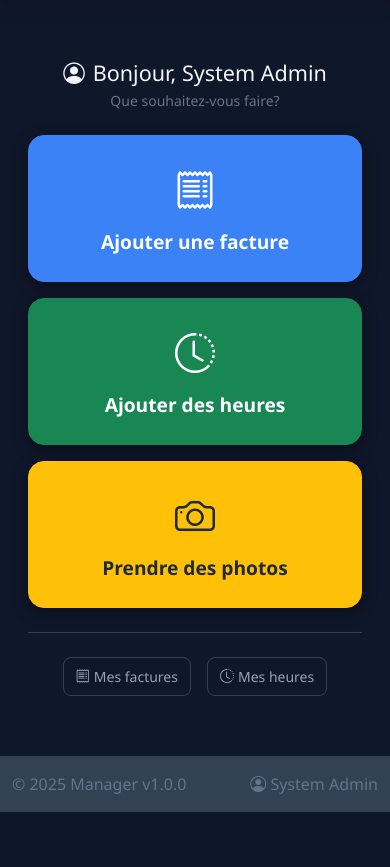
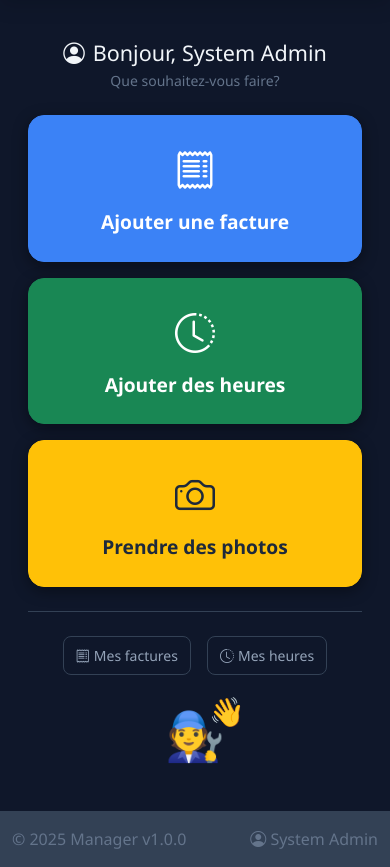
Before and after one commit to rickydi/flip-manager, a PHP site: page /flip/employe/index.php in a window 390 px wide. Shown: the part 64-931 px from the top of the page. Before the commit the page ends 876 px from the top, so only its background shows below. Run offline with PHP 8.4, Linux system fonts and the light colour scheme; a user stored in the database is signed in; data comes from the database, SQL or seed files in the repository; data that the repository does not hold is empty; some libraries are stand-ins or nearby versions.

Commit message:
Add waving guy animation on employee mobile dashboard

```diff
--- a/flip/employe/index.php
+++ b/flip/employe/index.php
@@ -96,6 +96,14 @@
             <a href="<?= url('/employe/mes-heures.php') ?>" class="btn btn-outline-secondary">
                 <i class="bi bi-clock-history me-1"></i><?= __('my_hours') ?>
             </a>
+        </div>
+
+        <!-- Petit bonhomme qui dit allo -->
+        <div class="text-center mt-4">
+            <div class="waving-guy">
+                <span class="guy-body">🧑‍🔧</span>
+                <span class="waving-hand">👋</span>
+            </div>
         </div>
     </div>
 
@@ -323,6 +331,34 @@
 [data-theme="dark"] .mobile-action-menu .btn-lg {
     box-shadow: 0 4px 15px rgba(0, 0, 0, 0.4);
 }
+
+/* Petit bonhomme qui fait allo */
+.waving-guy {
+    display: inline-block;
+    font-size: 3rem;
+    position: relative;
+}
+
+.guy-body {
+    display: inline-block;
+}
+
+.waving-hand {
+    display: inline-block;
+    position: absolute;
+    top: -10px;
+    right: -20px;
+    font-size: 1.8rem;
+    animation: wave 1s ease-in-out infinite;
+    transform-origin: 70% 70%;
+}
+
+@keyframes wave {
+    0%, 100% { transform: rotate(0deg); }
+    25% { transform: rotate(20deg); }
+    50% { transform: rotate(-10deg); }
+    75% { transform: rotate(20deg); }
+}
 </style>
 
 <?php include '../includes/footer.php'; ?>
```
